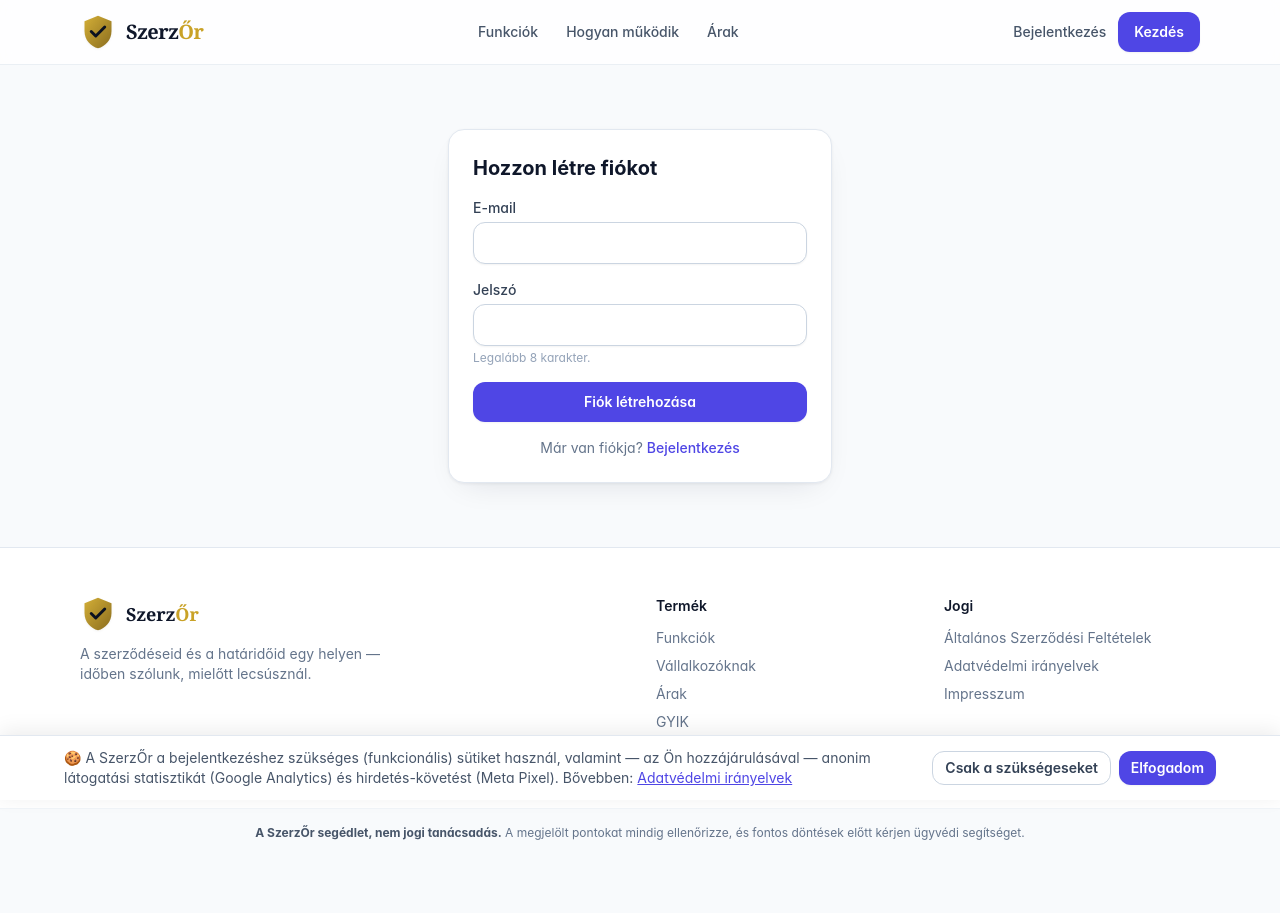
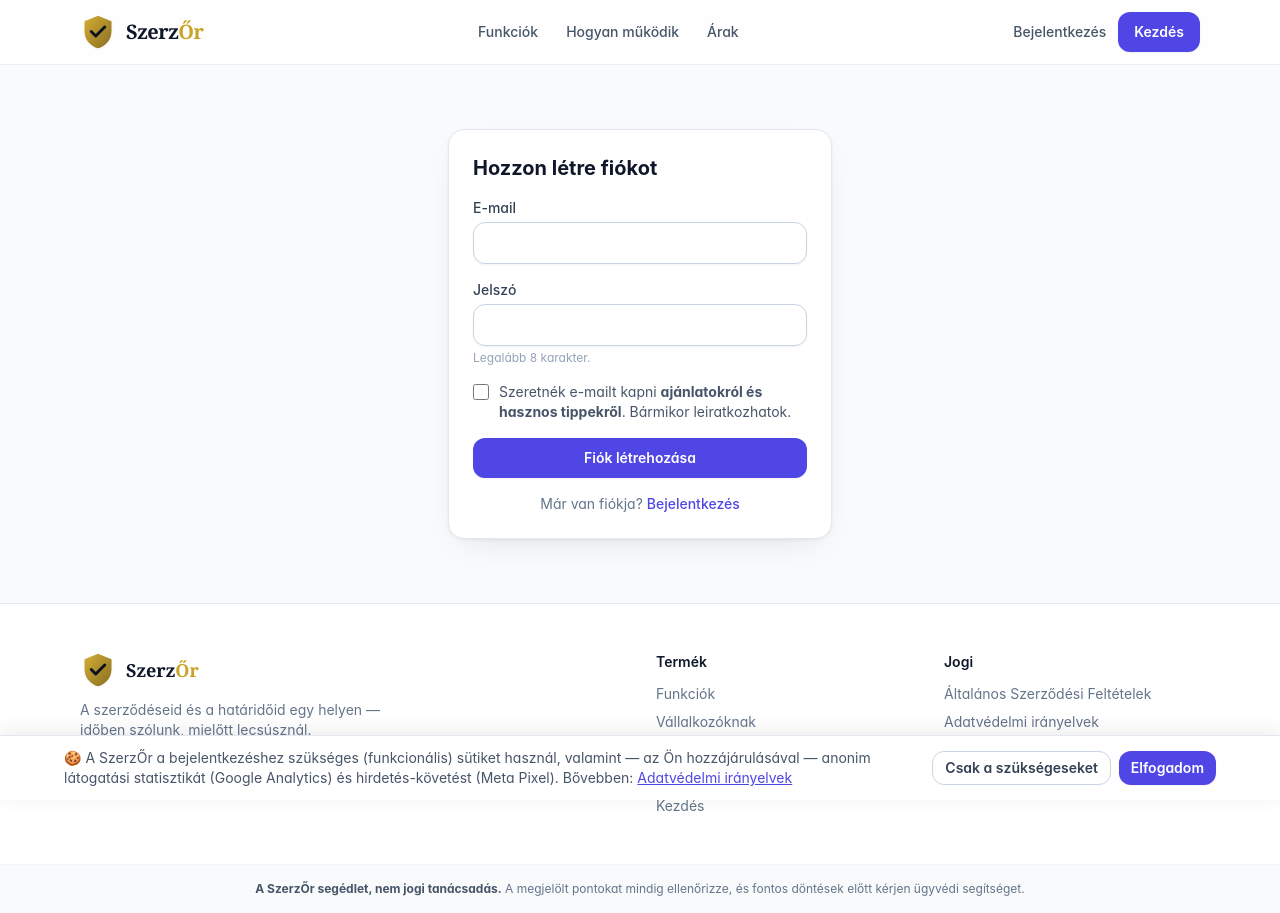
Before and after one commit to Nyulbelawoman/szerz-r, a Next.js app: page /signup in a window 1280 px wide. Before the commit the page ends 857 px from the top, so only its background shows below. Built offline with nearby package versions, Linux system fonts and the light colour scheme; no server answers.

Commit message:
Regisztráció: GDPR-konform marketing-email feliratkozás (opt-in checkbox)

```diff
--- a/src/app/api/auth/signup/route.ts
+++ b/src/app/api/auth/signup/route.ts
@@ -9,6 +9,7 @@ export async function POST(req: Request) {
     const body = await req.json().catch(() => null);
     const email = typeof body?.email === "string" ? body.email.trim().toLowerCase() : "";
     const password = typeof body?.password === "string" ? body.password : "";
+    const marketingOptIn = body?.marketing_opt_in === true;
 
     if (!/^[^\s@]+@[^\s@]+\.[^\s@]+$/.test(email)) {
       return NextResponse.json({ error: "Adjon meg érvényes e-mail-címet." }, { status: 400 });
@@ -20,7 +21,7 @@ export async function POST(req: Request) {
       return NextResponse.json({ error: "Ez az e-mail-cím már regisztrálva van." }, { status: 409 });
     }
 
-    const user = await createUser(email, hashPassword(password));
+    const user = await createUser(email, hashPassword(password), marketingOptIn);
     await setSessionCookie(user.id);
     return NextResponse.json({ ok: true });
   } catch (err) {
--- a/src/components/AuthForm.tsx
+++ b/src/components/AuthForm.tsx
@@ -10,6 +10,7 @@ export default function AuthForm({ mode }: { mode: "signin" | "signup" }) {
   const isSignup = mode === "signup";
   const [email, setEmail] = useState("");
   const [password, setPassword] = useState("");
+  const [marketingOptIn, setMarketingOptIn] = useState(false);
   const [error, setError] = useState("");
   const [loading, setLoading] = useState(false);
 
@@ -21,7 +22,7 @@ export default function AuthForm({ mode }: { mode: "signin" | "signup" }) {
       const res = await fetch(`/api/auth/${mode}`, {
         method: "POST",
         headers: { "content-type": "application/json" },
-        body: JSON.stringify({ email, password }),
+        body: JSON.stringify({ email, password, marketing_opt_in: marketingOptIn }),
       });
       const data = await res.json().catch(() => ({}));
       if (!res.ok) {
@@ -77,6 +78,20 @@ export default function AuthForm({ mode }: { mode: "signin" | "signup" }) {
           <p className="mt-1 text-xs text-slate-400">Legalább 8 karakter.</p>
         )}
       </div>
+      {isSignup && (
+        <label className="flex items-start gap-2.5 text-sm text-slate-600">
+          <input
+            type="checkbox"
+            checked={marketingOptIn}
+            onChange={(e) => setMarketingOptIn(e.target.checked)}
+            className="mt-0.5 h-4 w-4 shrink-0 rounded border-slate-300"
+          />
+          <span>
+            Szeretnék e-mailt kapni <strong>ajánlatokról és hasznos tippekről</strong>. Bármikor
+            leiratkozhatok.
+          </span>
+        </label>
+      )}
       {error && <p className="rounded-lg bg-red-50 px-3 py-2 text-sm text-red-700">{error}</p>}
       <button type="submit" className="btn-primary w-full" disabled={loading}>
         {loading ? "Kérem várjon…" : isSignup ? "Fiók létrehozása" : "Bejelentkezés"}
--- a/src/lib/db.ts
+++ b/src/lib/db.ts
@@ -8,6 +8,7 @@ export interface UserRow {
   plan: string;
   created_at: string;
   gumroad_subscription_id?: string | null;
+  marketing_opt_in?: boolean;
 }
 
 export interface ContractRow {
@@ -113,6 +114,7 @@ async function ensureMigrated() {
     );
 
     ALTER TABLE users ADD COLUMN IF NOT EXISTS gumroad_subscription_id TEXT;
+    ALTER TABLE users ADD COLUMN IF NOT EXISTS marketing_opt_in BOOLEAN NOT NULL DEFAULT false;
 
     CREATE TABLE IF NOT EXISTS contracts (
       id TEXT PRIMARY KEY,
@@ -180,11 +182,11 @@ async function q(sql: string, params: unknown[] = []): Promise<any[]> {
 
 // ---- users ----
 
-export async function createUser(email: string, passwordHash: string): Promise<UserRow> {
+export async function createUser(email: string, passwordHash: string, marketingOptIn = false): Promise<UserRow> {
   const id = randomUUID();
   await q(
-    "INSERT INTO users (id, email, password_hash, plan, created_at) VALUES ($1, $2, $3, 'free', $4)",
-    [id, email.toLowerCase(), passwordHash, new Date().toISOString()]
+    "INSERT INTO users (id, email, password_hash, plan, created_at, marketing_opt_in) VALUES ($1, $2, $3, 'free', $4, $5)",
+    [id, email.toLowerCase(), passwordHash, new Date().toISOString(), marketingOptIn]
   );
   return (await getUserById(id))!;
 }
```
